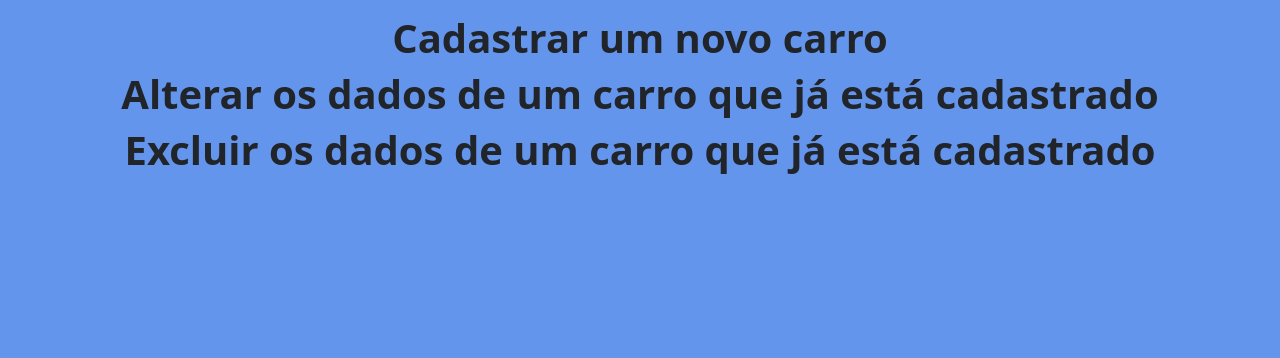
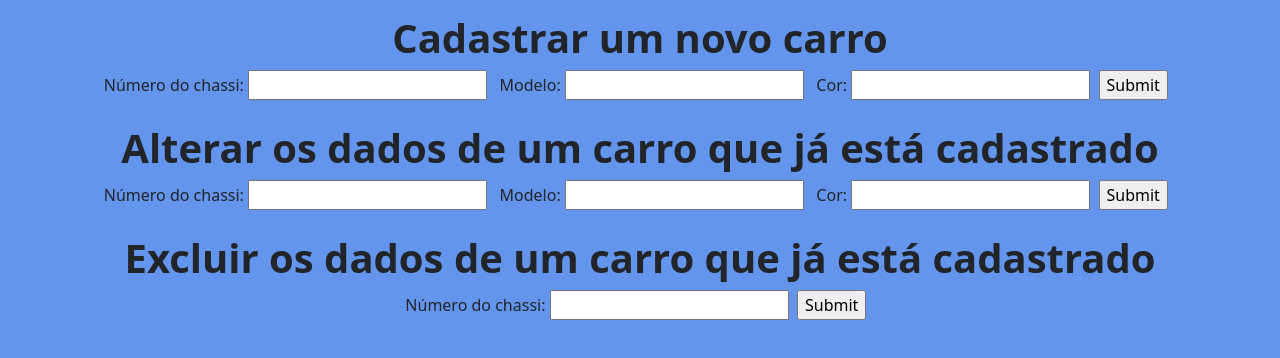
Before and after one commit to DouglasCandido/REST-API-example-with-Express.js-Sequelize-PostgreSQL-and-Next.js, a Next.js app in the folder my-app/: page / in a window 1280 px wide. Shown: the part 148-506 px from the top of the page. Built offline with nearby package versions, Linux system fonts and the light colour scheme; no server answers.

Commit message:
Last updates.

```diff
--- a/my-app/pages/index.js
+++ b/my-app/pages/index.js
@@ -1,11 +1,18 @@
-import { useState, useEffect } from 'react'
-import useSWR from 'swr'
+import useSWR from 'swr';
+
+async function Fetcher(url) {
+
+  const res = await fetch(url)
+
+  const json = await res.json()
+
+  return json
+
+}
 
 export default function Carros() {
 
     const {data, error} = useSWR(`http://localhost:8080/api/cars`, Fetcher)
-
-    console.log(data)
 
     return (
 
@@ -33,22 +40,50 @@ export default function Carros() {
 
               <center> <h1> <strong> Cadastrar um novo carro </strong> </h1> </center>
 
+              <center>
+
+                Número do chassi: <input type="text" name="chassi"></input> &nbsp;
+
+                Modelo: <input type="text" name="model"></input> &nbsp;
+
+                Cor: <input type="text" name="color"></input> &nbsp;
+
+                <input type="submit"></input> &nbsp;
+
+              </center>
+
+              <br />
+
               <center> <h1> <strong> Alterar os dados de um carro que já está cadastrado </strong> </h1> </center>
 
+              <center>
+
+                Número do chassi: <input type="text" name="chassi"></input> &nbsp;
+
+                Modelo: <input type="text" name="model"></input> &nbsp;
+
+                Cor: <input type="text" name="color"></input> &nbsp;
+
+                <input type="submit"></input> &nbsp;
+
+              </center>
+
+              <br />
+
               <center> <h1> <strong> Excluir os dados de um carro que já está cadastrado </strong> </h1> </center>
+
+              <center>
+
+              Número do chassi: <input type="text" name="chassi"></input> &nbsp;
+
+              <input type="submit"></input> &nbsp;
+
+              </center>
+
+              <br />
 
             </div>
 
     )
 
 }
-
-async function Fetcher(url) {
-
-    const res = await fetch(url)
-
-    const json = await res.json()
-
-    return json
-
-}
```
